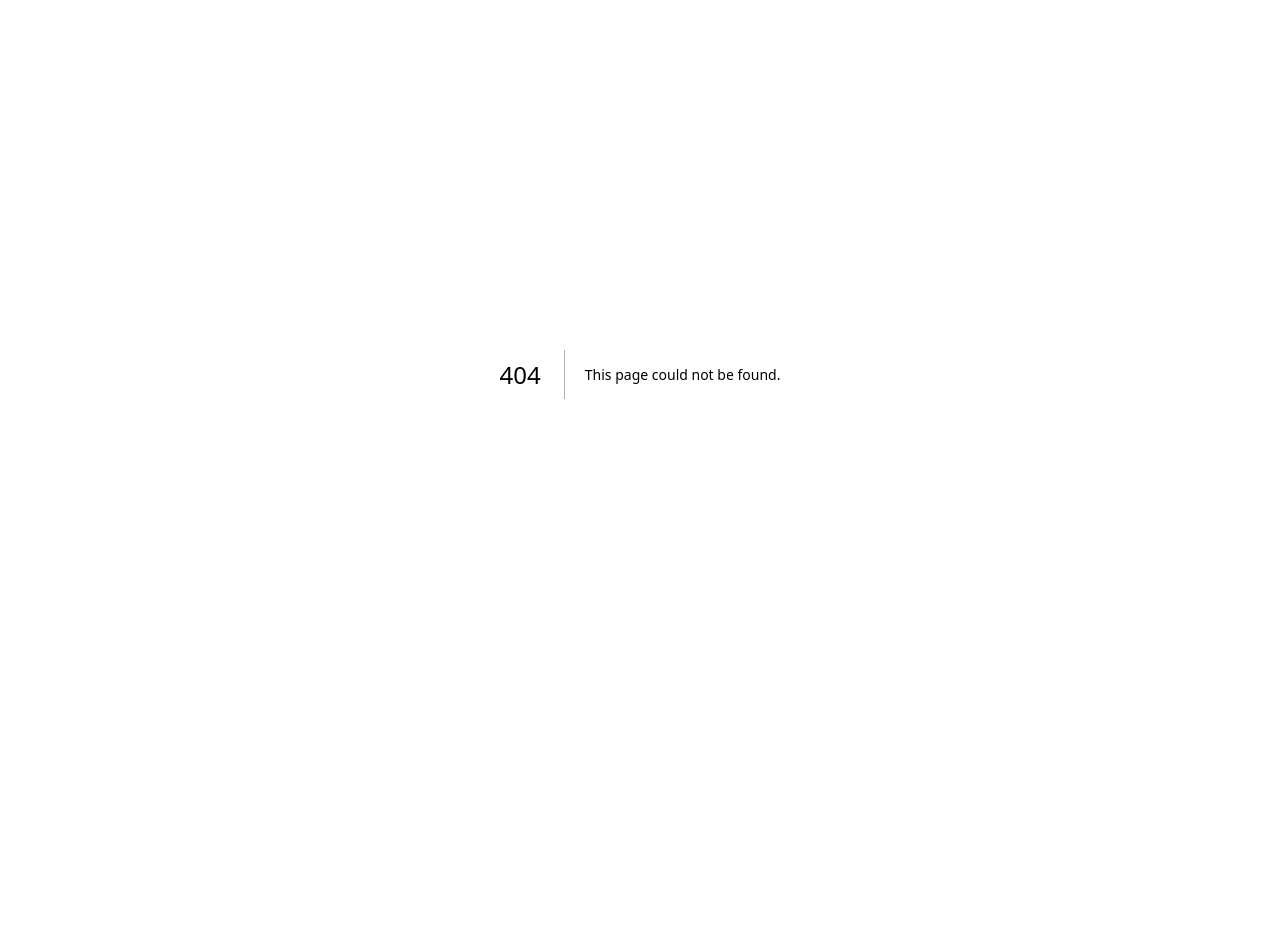
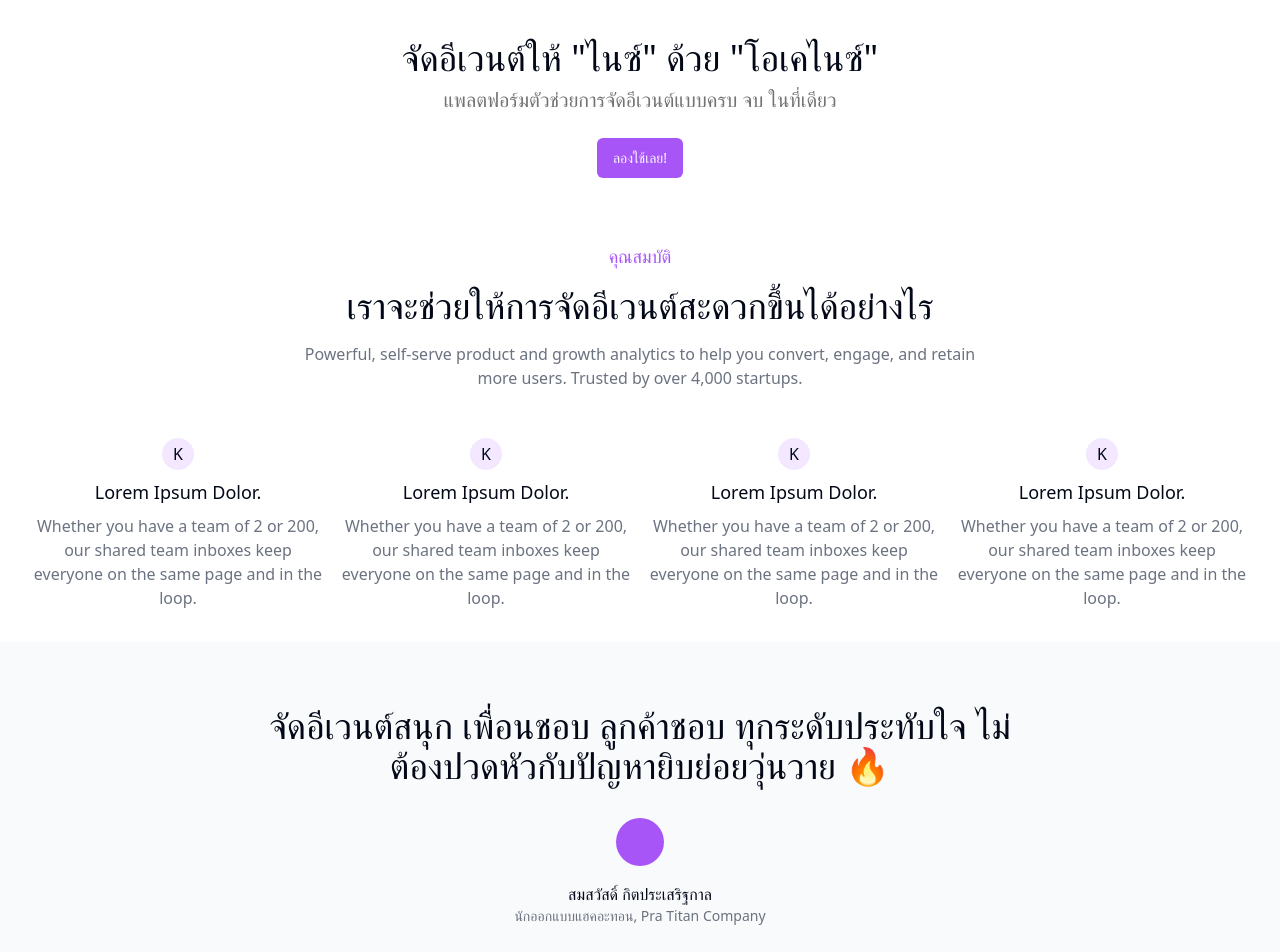
Before and after one commit to creatorsgarten/oknize, a Next.js app: page /landing in a window 1280 px wide. Before the commit this address had no page. Shown: the part 100-1052 px from the top of the page. Before the commit the page ends 874 px from the top, so only its background shows below. Built offline with nearby package versions, Linux system fonts and the light colour scheme.

Commit message:
feat: landing

```diff
--- a/src/pages/_document.tsx
+++ b/src/pages/_document.tsx
@@ -35,6 +35,12 @@ export default function Document() {
         <Main />
         <NextScript />
       </body>
+      <footer className="flex flex-col p-8 justify-center items-center gap-4">
+        <div className="text-3xl">👌🏻 oknize</div>
+        <div className="text-gray-500">
+          © 2077 Untitled UI. All rights reserved.
+        </div>
+      </footer>
     </Html>
   );
 }
--- /dev/null
+++ b/src/pages/landing/index.tsx
@@ -0,0 +1,74 @@
+import { Button } from "../../components/ui/button";
+
+const Feature = () => {
+  return (
+    <div className="flex flex-col justify-center items-center gap-2">
+      <div className="bg-purple-100 rounded-full aspect-square h-8 flex items-center justify-center">
+        K
+      </div>
+      <h6 className="text-lg">Lorem Ipsum Dolor.</h6>
+      <p className="text-center text-gray-500">
+        Whether you have a team of 2 or 200, our shared team inboxes keep
+        everyone on the same page and in the loop.
+      </p>
+    </div>
+  );
+};
+
+const Landing = () => {
+  return (
+    <div>
+      <section>
+        <div className="flex flex-col gap-6 justify-center items-center p-16">
+          <div className="flex flex-col gap-2">
+            <h1 className="text-4xl text-center">
+              จัดอีเวนต์ให้ &quot;ไนซ์&quot; ด้วย &quot;โอเคไนซ์&quot;
+            </h1>
+            <h4 className="text-xl text-neutral-500 text-center">
+              แพลตฟอร์มตัวช่วยการจัดอีเวนต์แบบครบ จบ ในที่เดียว
+            </h4>
+          </div>
+          <div>
+            <Button className="bg-purple-500">ลองใช้เลย!</Button>
+          </div>
+        </div>
+      </section>
+      <section>
+        <div className="flex flex-col justify-center items-center gap-4">
+          <div className="px-10 lg:px-16 flex flex-col justify-center items-center gap-4">
+            <h4 className="text-lg text-purple-500 text-center">คุณสมบัติ</h4>
+            <h1 className="text-3xl lg:text-4xl text-center">
+              เราจะช่วยให้การจัดอีเวนต์สะดวกขึ้นได้อย่างไร
+            </h1>
+            <h6 className="text-center text-gray-500 max-w-2xl">
+              Powerful, self-serve product and growth analytics to help you
+              convert, engage, and retain more users. Trusted by over 4,000
+              startups.
+            </h6>
+          </div>
+          <div className="grid grid-cols-1 md:grid-cols-2 lg:grid-cols-4 gap-4 p-8">
+            <Feature />
+            <Feature />
+            <Feature />
+            <Feature />
+          </div>
+        </div>
+      </section>
+      <section className="bg-gray-50 p-8 flex flex-col justify-center items-center py-8 lg:py-16 gap-6 lg:gap-8">
+        <h1 className="text-2xl lg:text-4xl text-center max-w-3xl">
+          จัดอีเวนต์สนุก เพื่อนชอบ ลูกค้าชอบ ทุกระดับประทับใจ
+          ไม่ต้องปวดหัวกับปัญหายิบย่อยวุ่นวาย 🔥
+        </h1>
+        <div className="flex flex-col justify-center items-center">
+          <div className="h-12 rounded-full aspect-square bg-purple-500"></div>
+          <h6 className="text-base pt-4">สมสวัสดิ์ กิตประเสริฐกาล</h6>
+          <p className="text-gray-500 text-sm">
+            นักออกแบบแฮคอะทอน, Pra Titan Company
+          </p>
+        </div>
+      </section>
+    </div>
+  );
+};
+
+export default Landing;
```
